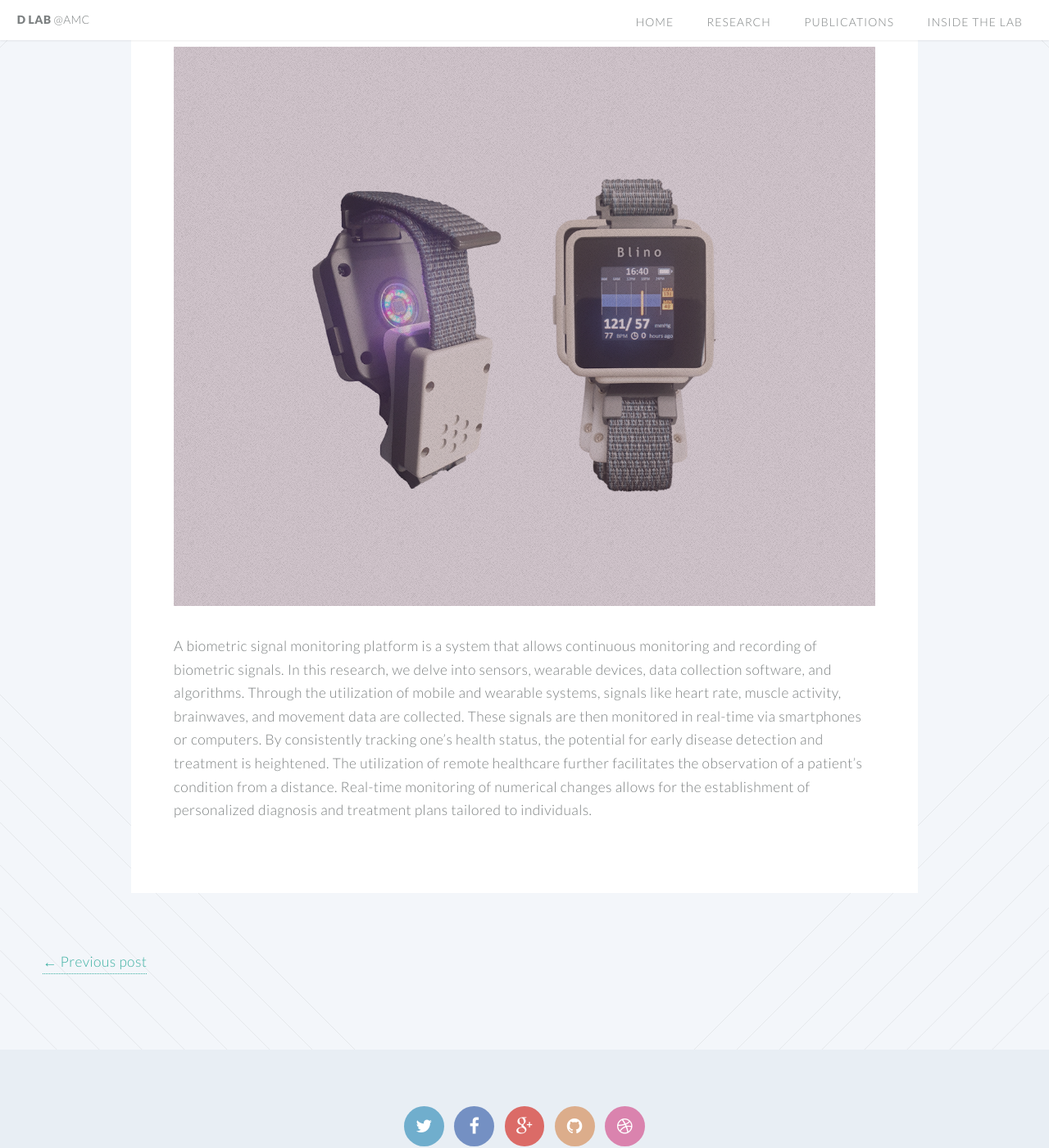
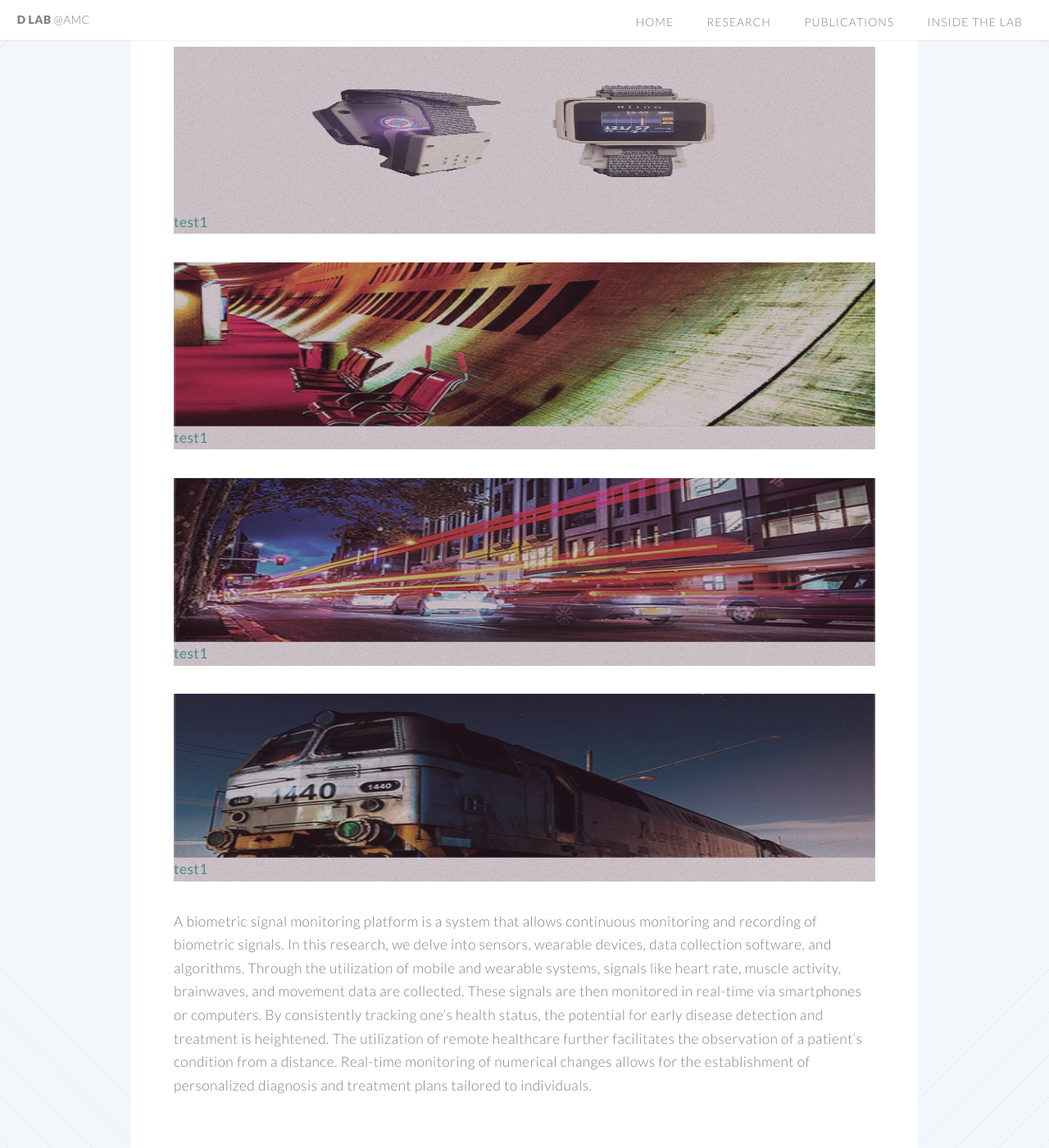
Before and after one commit to ydon1111/ydon1111.github.io, a Jekyll site: the page built from _posts/2014-08-31-duis-in-purus.markdown, in a window 1280 px wide and 1400 px high, scrolled down 375 px. Shown: the whole window at 82% size. Built offline with Jekyll 4.4.1, drawn with Linux system fonts in a browser that asks for light colours.

Commit message:
publication 레이아웃 구상

```diff
--- a/_posts/2014-08-31-duis-in-purus.markdown
+++ b/_posts/2014-08-31-duis-in-purus.markdown
@@ -4,5 +4,29 @@ title:  "Biomedical Signal Monitoring"
 date:   2014-09-07 14:36:23
 categories: Biomedical Signal Monitoring
 ---
-<span class="image featured"><img src="/images/pic01.jpg" alt=""></span>
+<a href="index.html">
+  <span class="image featured">
+    <img src="/images/pic01.jpg" alt="" height="200px" width="200" >
+    **test1**
+  </span>
+</a>
+<a href="index.html">
+  <span class="image featured">
+    <img src="/images/pic02.jpg" alt="" height="200px" width="200">
+    **test1**
+  </span>
+</a>
+<a href="index.html">
+  <span class="image featured">
+    <img src="/images/pic03.jpg" alt="" height="200px" width="200">
+    **test1**
+  </span>
+</a>
+<a href="index.html">
+  <span class="image featured">
+    <img src="/images/pic04.jpg" alt="" height="200px" width="200">
+    **test1**
+  </span>
+</a>
+
 A biometric signal monitoring platform is a system that allows continuous monitoring and recording of biometric signals. In this research, we delve into sensors, wearable devices, data collection software, and algorithms. Through the utilization of mobile and wearable systems, signals like heart rate, muscle activity, brainwaves, and movement data are collected. These signals are then monitored in real-time via smartphones or computers. By consistently tracking one's health status, the potential for early disease detection and treatment is heightened. The utilization of remote healthcare further facilitates the observation of a patient's condition from a distance. Real-time monitoring of numerical changes allows for the establishment of personalized diagnosis and treatment plans tailored to individuals.
```
